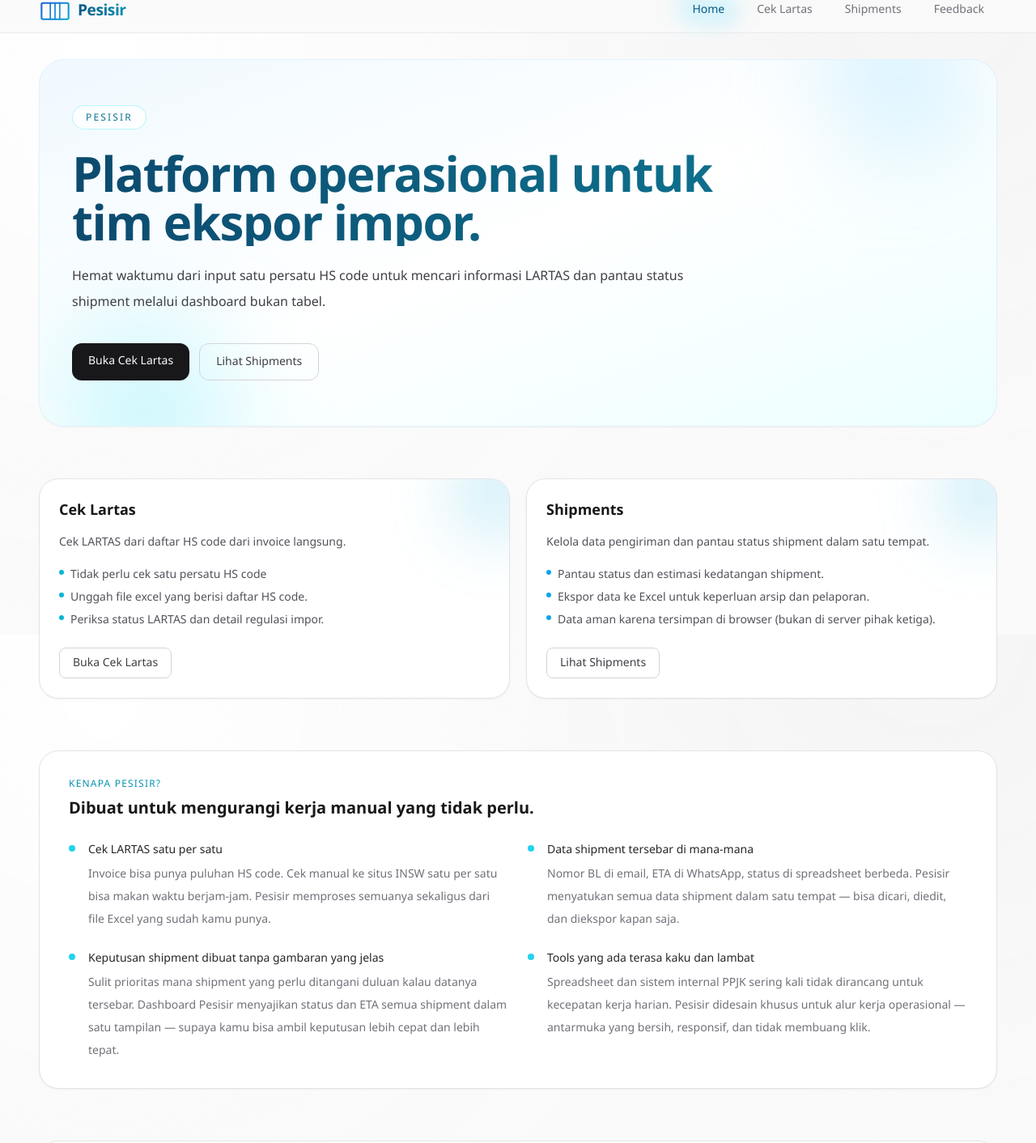
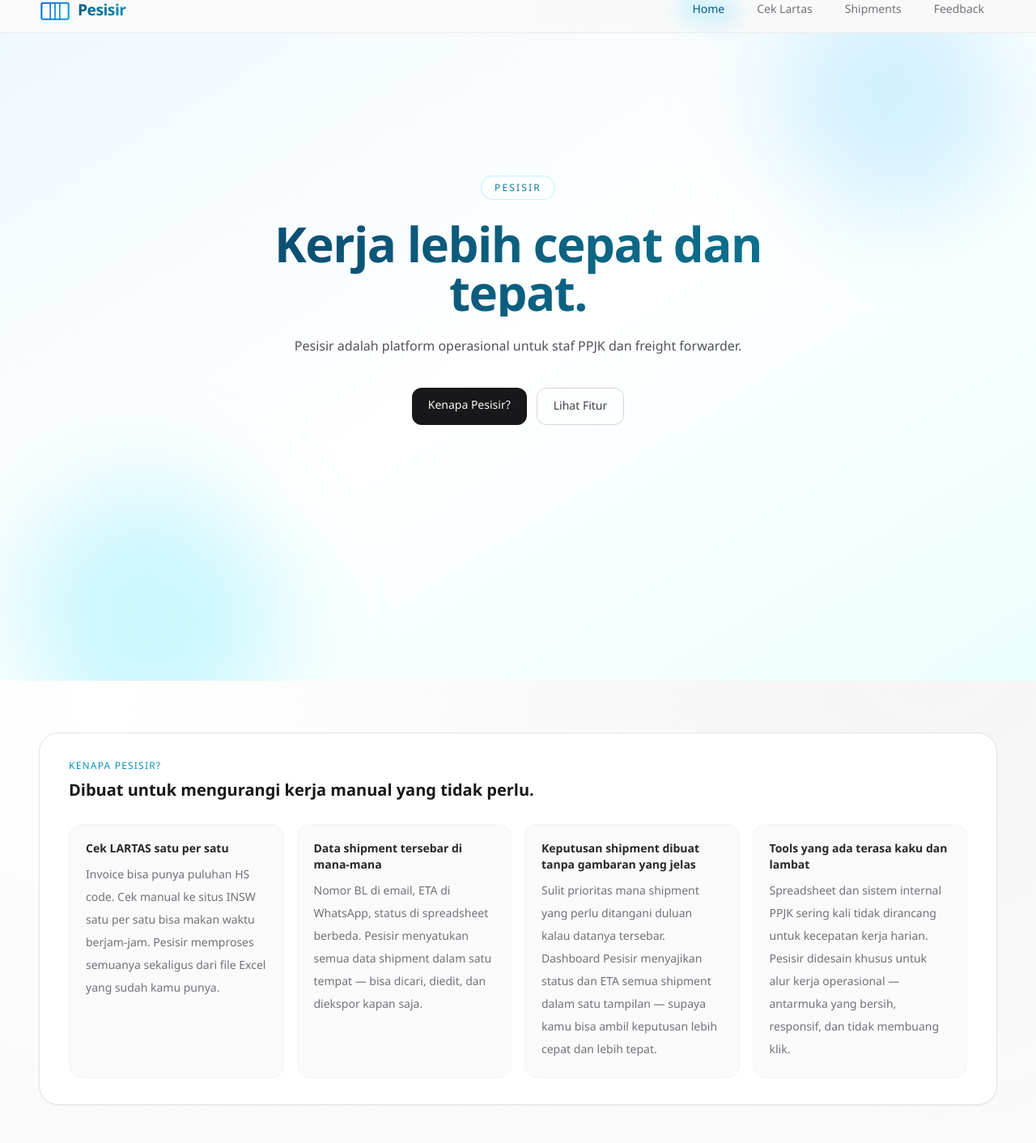
Before and after one commit to apktntaj/insscan, a Next.js app: page / in a window 1280 px wide. Shown: the part 16-1428 px from the top of the page at 81% size. Built offline with nearby package versions, Linux system fonts and the light colour scheme.

Commit message:
Polish the landing page

```diff
--- a/app/layout.jsx
+++ b/app/layout.jsx
@@ -10,7 +10,7 @@
 
 export default function RootLayout({ children }) {
   return (
-    <html data-theme="light" lang="en">
+    <html data-theme="light" lang="en" className="scroll-smooth">
       <body className="min-h-screen bg-zinc-50 text-zinc-900 antialiased [font-family:ui-sans-serif,system-ui,-apple-system,Segoe_UI,Roboto,Helvetica,Arial,sans-serif]">
         <header className="sticky top-0 z-40 border-b border-zinc-200/70 bg-zinc-50/85 backdrop-blur-xl">
           <Navbar links={navLinks} />
--- a/app/page.jsx
+++ b/app/page.jsx
@@ -7,11 +7,11 @@
   {
     title: "Cek Lartas",
     description:
-      "Cek LARTAS dari daftar HS code dari invoice langsung.",
+      "Tidak perlu buka INSW satu per satu. Upload Excel, semua HS code langsung dicek sekaligus.",
     points: [
-      "Tidak perlu cek satu persatu HS code",
-      "Unggah file excel yang berisi daftar HS code.",
-      "Periksa status LARTAS dan detail regulasi impor.",
+      "Proses puluhan HS code dari invoice dalam sekali klik.",
+      "Lihat status LARTAS, tarif BM, PPN, dan PPh impor sekaligus.",
+      "Hasil bisa diekspor kembali ke Excel untuk dokumentasi.",
     ],
     href: "/cek-lartas",
     cta: "Buka Cek Lartas",
@@ -21,11 +21,11 @@
   {
     title: "Shipments",
     description:
-      "Kelola data pengiriman dan pantau status shipment dalam satu tempat.",
+      "Semua data pengiriman dalam satu dashboard — tidak ada lagi BL yang tercecer di email atau WhatsApp.",
     points: [
-      "Pantau status dan estimasi kedatangan shipment.",
-      "Ekspor data ke Excel untuk keperluan arsip dan pelaporan.",
-      "Data aman karena tersimpan di browser (bukan di server pihak ketiga)."
+      "Catat nomor BL, shipper, dan ETA dalam satu tempat.",
+      "Dashboard status membantu kamu prioritas shipment yang perlu ditangani duluan.",
+      "Data tersimpan di browser kamu sendiri, tidak melewati server manapun.",
     ],
     href: "/shipments",
     cta: "Lihat Shipments",
@@ -135,37 +135,55 @@
 
   return (
     <div className="space-y-12 pb-8 sm:space-y-16">
-      <section className="relative overflow-hidden rounded-[2rem] border border-sky-100/90 bg-gradient-to-br from-sky-50 via-white to-cyan-50 px-6 py-10 shadow-sm sm:px-10 sm:py-14">
-        <div className="pointer-events-none absolute -top-16 right-8 h-44 w-44 rounded-full bg-sky-300/35 blur-3xl" />
-        <div className="pointer-events-none absolute -bottom-20 left-6 h-52 w-52 rounded-full bg-cyan-300/35 blur-3xl" />
 
-        <div className="relative max-w-4xl">
+      {/* Hero */}
+      <section className="relative -mx-5 -mt-8 flex min-h-screen items-start justify-center overflow-hidden bg-gradient-to-br from-sky-50 via-white to-cyan-50 px-6 pt-[22vh] sm:-mx-8 sm:px-10 lg:-mx-12">
+        <div className="pointer-events-none absolute -top-16 right-8 h-72 w-72 rounded-full bg-sky-300/35 blur-3xl" />
+        <div className="pointer-events-none absolute -bottom-20 left-6 h-80 w-80 rounded-full bg-cyan-300/35 blur-3xl" />
+        <div className="relative mx-auto max-w-3xl text-center">
           <p className="inline-flex rounded-full border border-cyan-200/80 bg-white/75 px-4 py-1.5 text-xs font-medium uppercase tracking-[0.18em] text-cyan-700">
             Pesisir
           </p>
           <h1 className="mt-6 bg-gradient-to-r from-sky-900 to-cyan-700 bg-clip-text text-4xl font-semibold tracking-tight text-transparent sm:text-5xl lg:text-6xl">
-            Platform operasional untuk tim ekspor impor.
+            Kerja lebih cepat dan tepat.
           </h1>
-          <p className="mt-5 max-w-3xl text-base leading-8 text-zinc-700">
-            Hemat waktumu dari input satu persatu HS code untuk mencari informasi LARTAS dan pantau status shipment melalui dashboard bukan tabel.
+          <p className="mx-auto mt-5 max-w-2xl text-base leading-8 text-zinc-600">
+            Pesisir adalah platform operasional untuk staf PPJK dan freight forwarder.
           </p>
-          <div className="mt-9 flex flex-wrap gap-3">
-            <Link
-              href="/cek-lartas"
+          <div className="mt-9 flex flex-wrap justify-center gap-3">
+            <a
+              href="#why"
               className="rounded-xl bg-zinc-900 px-5 py-3 text-sm font-medium text-zinc-50 transition hover:bg-zinc-800"
             >
-              Buka Cek Lartas
-            </Link>
-            <Link
-              href="/shipments"
+              Kenapa Pesisir?
+            </a>
+            <a
+              href="#fitur"
               className="rounded-xl border border-zinc-300 px-5 py-3 text-sm font-medium text-zinc-700 transition hover:bg-zinc-100"
             >
-              Lihat Shipments
-            </Link>
+              Lihat Fitur
+            </a>
           </div>
         </div>
       </section>
 
+      {/* Why */}
+      <section id="why" className="rounded-3xl border border-zinc-200 bg-white px-7 py-8 shadow-sm sm:px-9">
+        <p className="text-xs font-medium uppercase tracking-widest text-cyan-600">Kenapa Pesisir?</p>
+        <h3 className="mt-2 text-lg font-semibold text-zinc-900 sm:text-xl">
+          Dibuat untuk mengurangi kerja manual yang tidak perlu.
+        </h3>
+        <div className="mt-7 grid grid-cols-2 gap-4 lg:grid-cols-4">
+          {whyReasons.map((item) => (
+            <div key={item.pain} className="rounded-2xl border border-zinc-100 bg-zinc-50 p-5">
+              <p className="text-sm font-semibold text-zinc-800">{item.pain}</p>
+              <p className="mt-2 text-sm leading-7 text-zinc-500">{item.solve}</p>
+            </div>
+          ))}
+        </div>
+      </section>
+
+      {/* Fitur */}
       <section id="fitur" className="grid grid-cols-1 gap-5 md:grid-cols-2">
         {productCards.map((card) => (
           <article
@@ -193,26 +211,9 @@
         ))}
       </section>
 
+      {/* FAQ */}
       <section className="rounded-3xl border border-zinc-200 bg-white px-7 py-8 shadow-sm sm:px-9">
-        <p className="text-xs font-medium uppercase tracking-widest text-cyan-600">Kenapa Pesisir?</p>
-        <h3 className="mt-2 text-lg font-semibold text-zinc-900 sm:text-xl">
-          Dibuat untuk mengurangi kerja manual yang tidak perlu.
-        </h3>
-        <div className="mt-7 grid grid-cols-1 gap-6 sm:grid-cols-2">
-          {whyReasons.map((item) => (
-            <div key={item.pain} className="flex gap-4">
-              <div className="mt-1 h-2 w-2 shrink-0 rounded-full bg-cyan-400" />
-              <div>
-                <p className="text-sm font-medium text-zinc-800">{item.pain}</p>
-                <p className="mt-1.5 text-sm leading-7 text-zinc-500">{item.solve}</p>
-              </div>
-            </div>
-          ))}
-        </div>
-      </section>
-
-      <section className="rounded-3xl border border-zinc-200 bg-white px-7 py-8 shadow-sm sm:px-9">
-        <h3 className="text-2xl text-center font-semibold text-zinc-900">FAQ</h3>
+        <h3 className="text-lg font-semibold text-zinc-900">Pertanyaan Umum</h3>
         <div className="mt-4">
           {faqs.map((faq, index) => (
             <FaqItem
@@ -225,6 +226,7 @@
           ))}
         </div>
       </section>
+
     </div>
   );
 }
```
